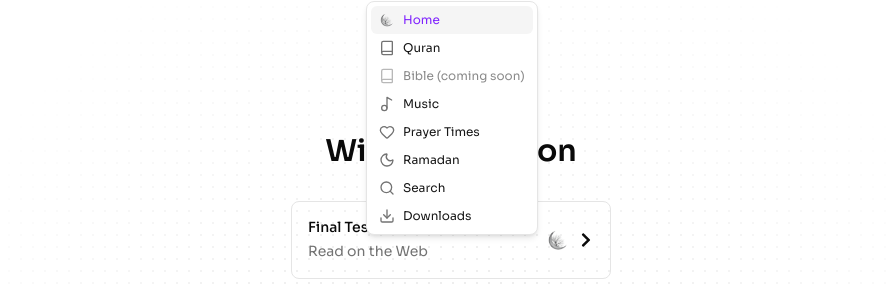
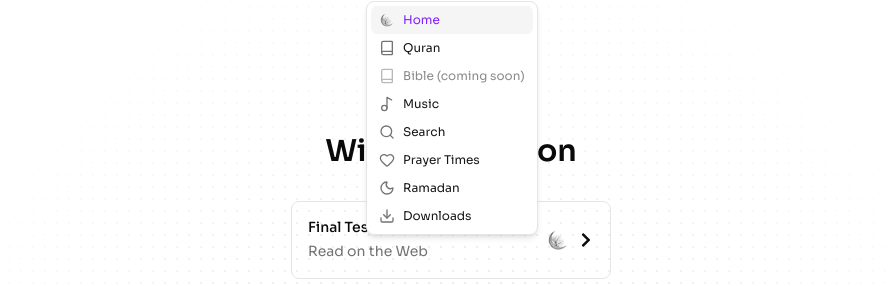
Before and after one commit to WikiSubmission/wikisubmission-org, a Next.js app: page / in a window 1280 px wide. Both pictures are taken after a click on the button "Home". Shown: the part 131-417 px from the top of the page, without its empty margins (189-1082 px from the left). Built offline with nearby package versions, Linux system fonts and the light colour scheme.

Commit message:
chore: nav dropdown search order

```diff
--- a/components/page-switcher.tsx
+++ b/components/page-switcher.tsx
@@ -32,6 +32,11 @@ const modes = {
     icon: <Music2Icon className="size-4" />,
     href: "/music",
   },
+  search: {
+    label: "Search",
+    icon: <SearchIcon className="size-4" />,
+    href: "/search"
+  },
   prayertimes: {
     label: "Prayer Times",
     icon: <HeartIcon className="size-4" />,
@@ -41,11 +46,6 @@ const modes = {
     label: "Ramadan",
     icon: <MoonIcon className="size-4" />,
     href: "/ramadan"
-  },
-  search: {
-    label: "Search",
-    icon: <SearchIcon className="size-4" />,
-    href: "/search"
   },
   downloads: {
     label: "Downloads",
```
